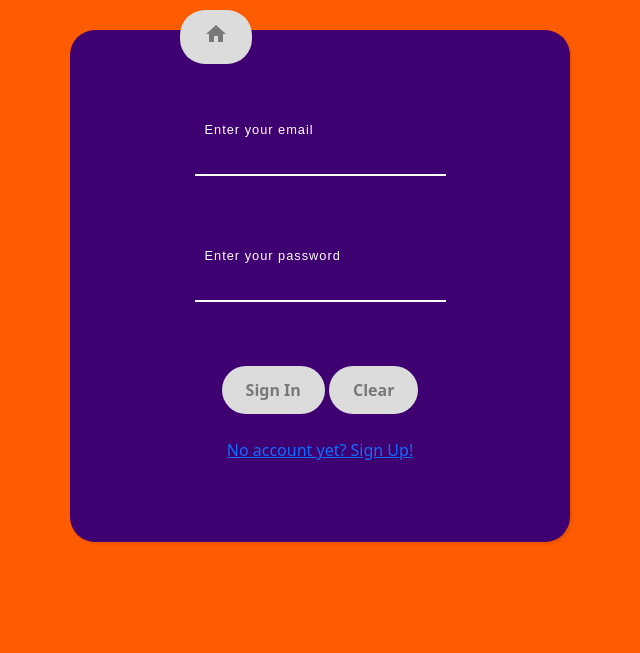
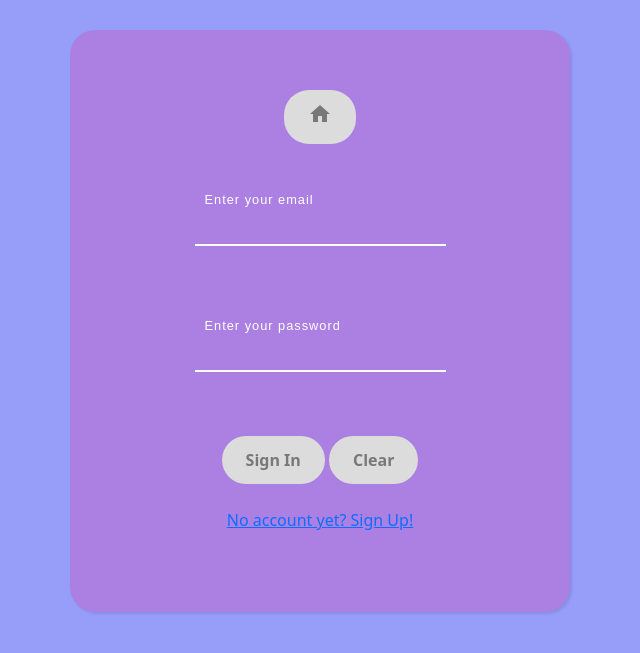
Before and after one commit to PietroColaguori/ForkMates, a PHP site: page /login.html in a window 1280 px wide. Shown: the top 653 px of the page, without its empty margins (320-960 px from the left). Run offline with PHP 8.4, Linux system fonts and the light colour scheme.

Commit message:
Add files via upload

```diff
--- a/Main/login/login.html
+++ b/Main/login/login.html
@@ -9,12 +9,10 @@
         <link rel="stylesheet" href="https://fonts.googleapis.com/icon?family=Material+Icons">
     </head>
     <body>
-
-        <!-- GO BACK HOME BUTTON -->
-        <p><button id="backhome" onclick="location.href = '../Homepage.html'"><i class="w3-margin-left material-icons">home</i></button></p>
-
         <!-- SIGN IN FORM -->
         <form action="login.php" method="POST" onsubmit="return loginValidation()">
+            <!-- GO BACK HOME BUTTON -->
+            <p><button id="backhome" onclick="location.href = '../Homepage.php'"><i class="w3-margin-left material-icons">home</i></button></p>
             <label>
                 <p class="label-txt">Enter your email</p>
                 <input type="text" class="input" id="email" name="inputEmail" namerequired>
--- a/Main/login/reg_style.css
+++ b/Main/login/reg_style.css
@@ -1,11 +1,11 @@
 body {
-    background-color: #FF5B00 !important;
+    background-color: #969EFA !important;
   }
 
   form {
     width: 500px !important;
     margin: 30px auto;
-    background: #3F0071;
+    background: #AC7FE2;
     padding: 60px 120px 80px 120px;
     text-align: center;
     -webkit-box-shadow: 2px 2px 3px rgba(0,0,0,0.1);
@@ -28,7 +28,7 @@ body {
     transition: ease .3s;
   }
   .input {
-    color:#FF5B00;
+    color:#969EFA;
     width: 100%;
     padding: 10px;
     background: transparent;
@@ -50,7 +50,7 @@ body {
     top: 0px;
     left: 50%;
     transform: translateX(-50%);
-    background: #FF5B00;
+    background: #969EFA;
     transition: ease .6s;
   }
 
@@ -77,13 +77,9 @@ body {
 
   button:hover {
     background: #ffd394;
-    color: #FF5B00;
+    color: #969EFA;
   }
 
   #backhome {
-    position: absolute;
-    margin-top: 10px;
-    margin-left: 500px;
-    top: 0;
-    left: 0;
+    position: sticky;
   }
```
Also changed, not shown: Main/login/login.php (+7 -0 lines).
